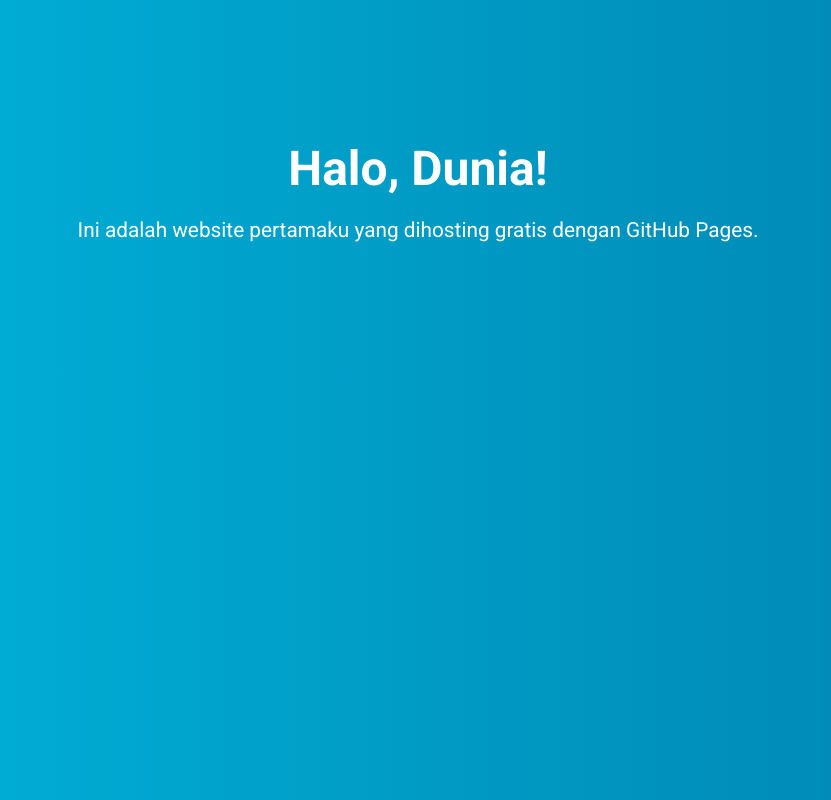
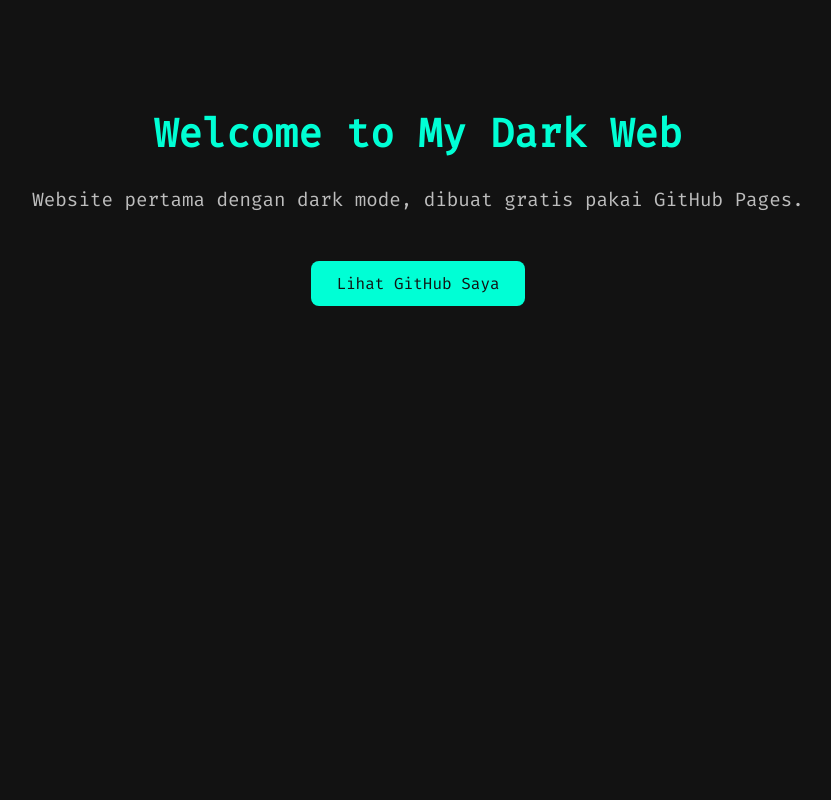
Before and after one commit to SScionN3091/webku, a plain HTML site: page index.html in a window 1280 px wide. Shown: the whole page, without its empty margins (222-1053 px from the left). Drawn offline with Linux system fonts and the light colour scheme.

Commit message:
Update index.html

```diff
--- a/index.html
+++ b/index.html
@@ -3,33 +3,57 @@
 <head>
   <meta charset="UTF-8">
   <meta name="viewport" content="width=device-width, initial-scale=1">
-  <title>Selamat Datang di Webku</title>
-  <link href="https://fonts.googleapis.com/css2?family=Roboto:wght@400;700&display=swap" rel="stylesheet">
+  <title>Web Dark Mode</title>
+  <link href="https://fonts.googleapis.com/css2?family=Fira+Code&display=swap" rel="stylesheet">
   <style>
     body {
-      font-family: 'Roboto', sans-serif;
-      background: linear-gradient(to right, #00b4db, #0083b0);
-      color: white;
+      margin: 0;
+      padding: 0;
+      font-family: 'Fira Code', monospace;
+      background-color: #121212;
+      color: #e0e0e0;
       text-align: center;
-      padding: 100px 20px;
+      padding: 80px 20px;
     }
     h1 {
-      font-size: 3em;
-      margin-bottom: 20px;
-      animation: fadeIn 2s ease;
+      font-size: 2.5em;
+      color: #00ffd5;
+      animation: fadeInDown 1.2s ease-out;
     }
     p {
-      font-size: 1.3em;
-      animation: fadeIn 3s ease;
+      font-size: 1.2em;
+      margin-top: 20px;
+      color: #bdbdbd;
+      animation: fadeInUp 1.5s ease-out;
     }
-    @keyframes fadeIn {
-      from {opacity: 0;}
-      to {opacity: 1;}
+    .btn {
+      display: inline-block;
+      margin-top: 30px;
+      padding: 12px 25px;
+      background-color: #00ffd5;
+      color: #121212;
+      border: none;
+      border-radius: 8px;
+      font-size: 1em;
+      text-decoration: none;
+      transition: background 0.3s;
+    }
+    .btn:hover {
+      background-color: #00c8aa;
+    }
+    @keyframes fadeInDown {
+      from { opacity: 0; transform: translateY(-20px); }
+      to { opacity: 1; transform: translateY(0); }
+    }
+    @keyframes fadeInUp {
+      from { opacity: 0; transform: translateY(20px); }
+      to { opacity: 1; transform: translateY(0); }
     }
   </style>
 </head>
 <body>
-  <h1>Halo, Dunia!</h1>
-  <p>Ini adalah website pertamaku yang dihosting gratis dengan GitHub Pages.</p>
+  <h1>Welcome to My Dark Web</h1>
+  <p>Website pertama dengan dark mode, dibuat gratis pakai GitHub Pages.</p>
+  <a class="btn" href="https://github.com/SScionN3091" target="_blank">Lihat GitHub Saya</a>
 </body>
 </html>
```
